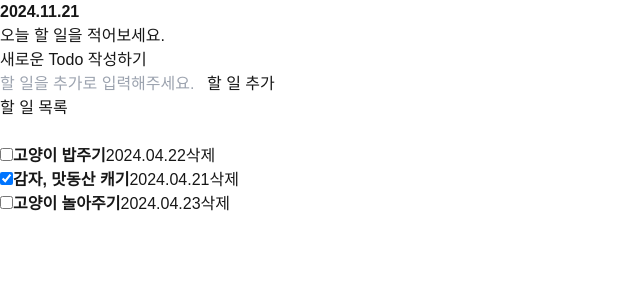
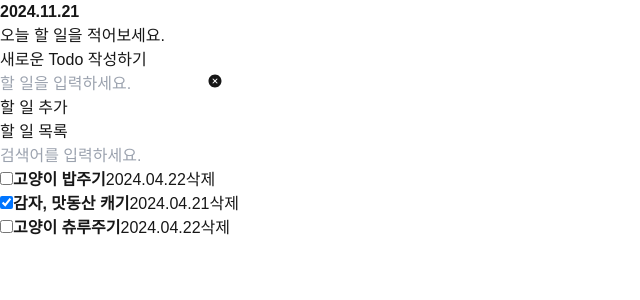
Before and after one commit to hyeonky/todolist, a Next.js app: page / in a window 1280 px wide. Shown: the top 300 px of the page, without its empty margins (0-640 px from the left). Built offline with nearby package versions, Linux system fonts and the light colour scheme.

Commit message:
코드 정리

```diff
--- a/package.json
+++ b/package.json
@@ -14,7 +14,8 @@
     "date-fns": "^4.1.0",
     "next": "15.0.3",
     "react": "19.0.0-rc-66855b96-20241106",
-    "react-dom": "19.0.0-rc-66855b96-20241106"
+    "react-dom": "19.0.0-rc-66855b96-20241106",
+    "react-icons": "^5.3.0"
   },
   "devDependencies": {
     "eslint": "^8",
--- a/src/components/Todo.jsx
+++ b/src/components/Todo.jsx
@@ -1,35 +1,47 @@
-'use client';
+'use client'
 
-import React, { useState } from 'react';
-import TodoList from './TodoList';
-import TodoEditor from './TodoEditor';
-import TodoHd from './TodoHd';
-import { mockTodoDate } from '@/data/todoData';
+import React, { useState } from 'react'
+import TodoHd from './TodoHd'
+import TodoEditor from './TodoEditor'
+import TodoList from './TodoList'
+import { mockTodoData } from '@/data/todoData'
 
 const Todo = () => {
-  const [todos, setTodos] = useState(mockTodoDate);
+  const [todos, setTodos] = useState(mockTodoData)
 
-  // 할 일 추가하는 함수
   const addTodo = (task) => {
-    setTodos([
-      ...todos,
-      {
-        id: todos.length + 1,
-        isDone: false,
-        task: task,
-        createDate: new Date().toLocaleDateString(),
-      },
-    ]);
-  };
+    const newTodo = {
+      id: todos.length + 1,
+      isDone: false,
+      task: task,
+      createDate: new Date().toLocaleDateString(),
+    }
+    setTodos([newTodo, ...todos])
+  }
+
+  const onUpdate = (id) => {
+    setTodos(
+      todos.map((todo) => {
+        return todo.id === id ? { ...todo, isDone: !todo.isDone } : todo
+      })
+    )
+  }
+
+  const onDelete = (id) => {
+    setTodos(todos.filter((todo) => todo.id !== id))
+  }
 
   return (
-    <div>
+    <div className="flex flex-col gap-4 p-8 pb-40">
       <TodoHd />
       <TodoEditor addTodo={addTodo} />
-      {/* 구조분해할당 */}
-      <TodoList mockTodoDate={todos} />
+      <TodoList
+        mockTodoData={todos}
+        onUpdate={onUpdate}
+        onDelete={onDelete}
+      />
     </div>
-  );
-};
+  )
+}
 
-export default Todo;
+export default Todo
--- a/src/components/TodoEditor.jsx
+++ b/src/components/TodoEditor.jsx
@@ -1,37 +1,75 @@
-'use client';
-import classNames from 'classnames';
-import React, { useState } from 'react';
+'use client'
+
+import classNames from 'classnames'
+import React, { useRef, useState } from 'react'
+import { IoCloseCircle } from 'react-icons/io5'
+
 const TodoEditor = ({ addTodo }) => {
-  const [task, setTask] = useState('');
+  const [task, setTask] = useState('')
+  const inputRef = useRef()
+
+  const onChangeTask = (e) => {
+    setTask(e.target.value)
+  }
   const onSubmit = () => {
-    addTodo(task);
-    setTask('');
-  };
-  const onChangeTask = (e) => {
-    setTask(e.target.value);
-  };
+    if (!task) return
+
+    addTodo(task)
+    setTask('')
+    inputRef.current.focus()
+  }
+
+  const onKeyDown = (e) => {
+    if (e.key === 'Enter') onSubmit()
+    if (e.key === 'Escape') {
+      setTask('')
+      inputRef.current.focus()
+    }
+  }
+
+  const onCloseKey = () => {
+    setTask('')
+    inputRef.current.focus()
+  }
+
   return (
     <div>
       <h2>새로운 Todo 작성하기</h2>
       <div>
-        <form>
-          <input
-            type="text"
-            value={task}
-            onChange={onChangeTask}
-            placeholder="할 일을 추가로 입력해주세요."
-            className="p-3 rounded"
-          />
+        <form className="flex">
+          <div className="relative flex-1">
+            <input
+              type="text"
+              value={task}
+              ref={inputRef}
+              onKeyDown={onKeyDown}
+              onChange={onChangeTask}
+              placeholder="할 일을 입력하세요."
+              className="p-3 text-black w-full"
+            />
+            <button
+              disabled={!task}
+              onClick={onCloseKey}
+              className={classNames(
+                'absolute top-1 right-1 w-10 h-10  flex justify-center items-center',
+                task ? 'text-black' : 'text-gray'
+              )}
+            >
+              <IoCloseCircle />
+            </button>
+          </div>
           <button
-            onClick={onSubmit} // 함수 등록 상태
+            type="submit"
+            onClick={onSubmit}
             disabled={!task}
-            className={classNames('p-3', task ? 'bg-gray-200' : 'bg-blue-400')}
+            className={classNames('p-3', task ? 'bg-blue-300' : 'bg-gray-300')}
           >
             할 일 추가
           </button>
         </form>
       </div>
     </div>
-  );
-};
-export default TodoEditor;
+  )
+}
+
+export default TodoEditor
--- a/src/components/TodoItem.jsx
+++ b/src/components/TodoItem.jsx
@@ -1,21 +1,30 @@
-import React from 'react';
+import classNames from 'classnames'
+import React from 'react'
 
-const TodoItem = ({ task, isDone, createDate }) => {
-  // console.log(mockTodoDate);
-
+const TodoItem = ({ id, task, isDone, createDate, onUpdate, onDelete }) => {
   return (
-    <li>
+    <li
+      key={id}
+      className="pt-2 flex gap-2 items-center"
+    >
       <input
         type="checkbox"
         checked={isDone}
-        name=""
-        id=""
+        onChange={() => {
+          onUpdate(id)
+        }}
       />
-      <strong>{task}</strong>
-      <span>{createDate}</span>
-      <button>삭제</button>
+      <strong className={classNames('py-2 text-lg', isDone ? 'line-through' : null)}>{task}</strong>
+      <span className="ml-auto text-sm text-gray-400">{createDate}</span>
+      <button
+        onClick={() => {
+          onDelete(id)
+        }}
+      >
+        삭제
+      </button>
     </li>
-  );
-};
+  )
+}
 
-export default TodoItem;
+export default TodoItem
--- a/src/components/TodoList.jsx
+++ b/src/components/TodoList.jsx
@@ -1,26 +1,43 @@
-import React from 'react';
-import TodoItem from './TodoItem';
+import React, { useState } from 'react'
+import TodoItem from './TodoItem'
+import { set } from 'date-fns'
 
-const TodoList = ({ mockTodoDate }) => {
+const TodoList = ({ mockTodoData, onUpdate, onDelete }) => {
+  const [search, setSearch] = useState('')
+
+  const filteredTodos = () => {
+    return mockTodoData.filter((item) => item.task.toLowerCase().includes(search.toLowerCase()))
+  }
+
   return (
     <div>
       <h2>할 일 목록</h2>
-      <input type="text" />
-      <ul>
-        {mockTodoDate.map(
-          (item, index) => (
+      <input
+        type="search"
+        value={search}
+        onChange={(e) => {
+          setSearch(e.target.value)
+        }}
+        placeholder="검색어를 입력하세요."
+        className="p-3 text-black w-full"
+      />
+      <ul className="mt-5 flex flex-col gap-2 divide-y">
+        {filteredTodos().map(
+          (item) => (
             console.log(item),
             (
               <TodoItem
                 key={item.id}
                 {...item}
+                onUpdate={onUpdate}
+                onDelete={onDelete}
               />
             )
           )
         )}
       </ul>
     </div>
-  );
-};
+  )
+}
 
-export default TodoList;
+export default TodoList
--- a/src/data/todoData.js
+++ b/src/data/todoData.js
@@ -1,4 +1,4 @@
-export const mockTodoDate = [
+export const mockTodoData = [
   {
     id: 1,
     isDone: false,
@@ -14,7 +14,7 @@
   {
     id: 3,
     isDone: false,
-    task: '고양이 놀아주기',
-    createDate: '2024.04.23',
+    task: '고양이 츄루주기',
+    createDate: '2024.04.22',
   },
-];
+]
```
Also changed, not shown: 1 other file (tests, documents, lock files or other folders).
